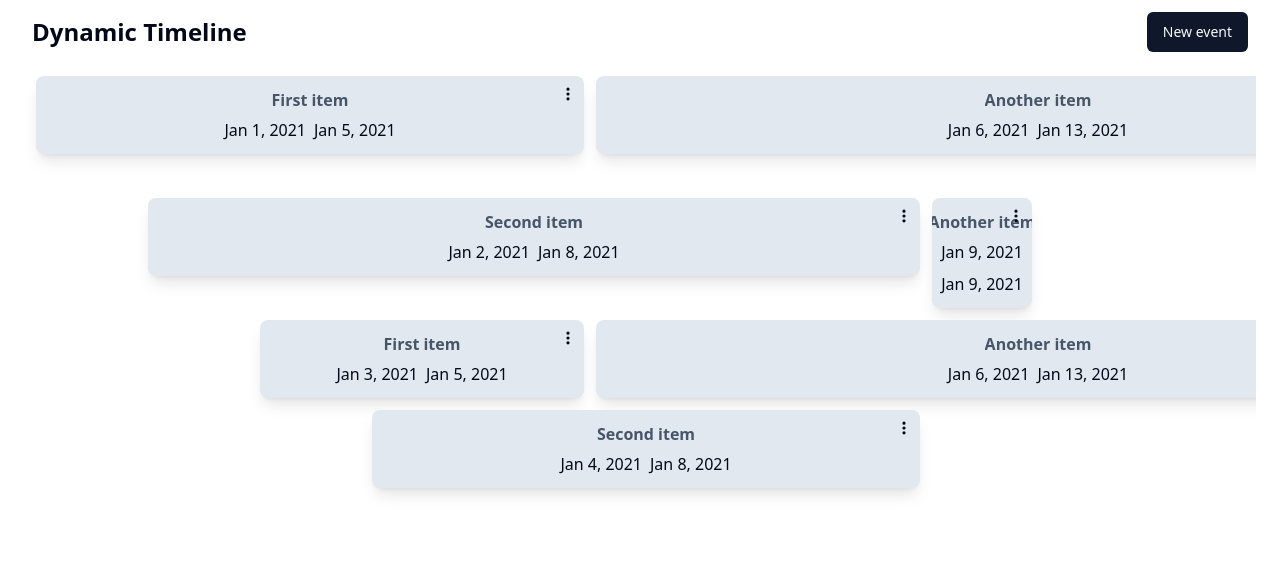
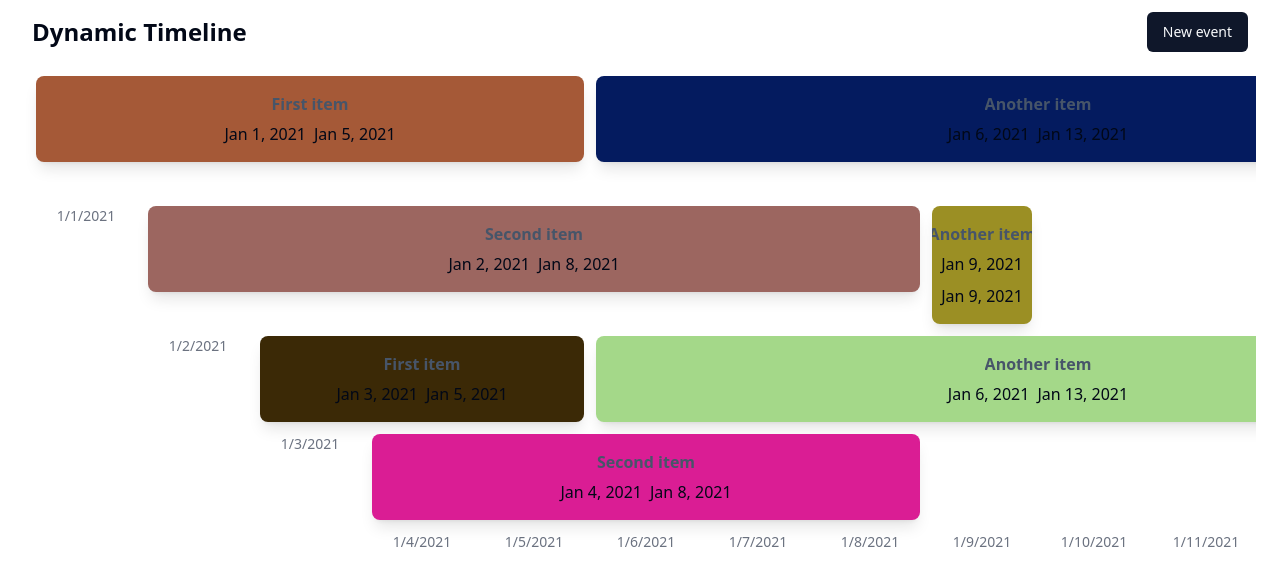
Before and after one commit to Hecris10/dynamic-timeline, a React (Vite) app: page / in a window 1280 px wide. Shown: the top 586 px of the page. Built offline with nearby package versions, Linux system fonts and the light colour scheme.

Commit message:
refactor: Improve TimelineItem component with editable name and date fields

```diff
--- a/src/components/TimeLine/index.tsx
+++ b/src/components/TimeLine/index.tsx
@@ -138,11 +138,21 @@ const Timeline = ({ events }: { events: TimelineItemData[] }) => {
             gridTemplateColumns: `repeat(${totalDays}, minmax(100px, 1fr))`,
           }}
         >
+          {Array.from({ length: totalDays }).map((_, index) => (
+            <div
+              key={index}
+              className="text-sm text-center text-gray-500"
+              style={{ gridColumn: index + 1 }}
+            >
+              {addDays(minDate, index).toLocaleDateString()}
+            </div>
+          ))}
           <CustomDragLayer
             minDate={minDate}
             totalDays={totalDays}
             rows={rows}
           />
+
           {rows.map((row, rowIndex) => (
             <React.Fragment key={rowIndex}>
               {row.map((item) => {
@@ -161,6 +171,7 @@ const Timeline = ({ events }: { events: TimelineItemData[] }) => {
                       gridColumnEnd: `span ${spanDays}`,
                       gridRowStart: rowIndex + 1,
                     }}
+                    className="relative"
                   >
                     <TimelineItem
                       item={item}
--- a/src/components/TimeLineItem/index.tsx
+++ b/src/components/TimeLineItem/index.tsx
@@ -1,8 +1,8 @@
-import React, { useState } from "react";
+import React, { useEffect, useRef, useState } from "react";
 import { useDrag } from "react-dnd";
 import { HiDotsVertical, HiPencil } from "react-icons/hi";
 import { MdDelete } from "react-icons/md";
-import { formatDate } from "../../lib/utils";
+import { cn, formatDate, getRandomColor } from "../../lib/utils";
 import { TimelineItemData } from "../TimeLine";
 import {
   DropdownMenu,
@@ -12,6 +12,7 @@ import {
   DropdownMenuSeparator,
   DropdownMenuTrigger,
 } from "../ui/dropdown-menu";
+import { Input } from "../ui/input";
 import {
   Tooltip,
   TooltipContent,
@@ -21,6 +22,7 @@ import {
 
 interface TimelineItemProps {
   item: TimelineItemData;
+
   updateItem: (updatedItem: TimelineItemData) => void;
   deleteItem: (deletedItem: TimelineItemData) => void;
 }
@@ -30,8 +32,16 @@ const TimelineItem = ({ item, updateItem, deleteItem }: TimelineItemProps) => {
     type: "timeline-item",
     item,
   }));
+  const inputNameRef = useRef<HTMLInputElement>(null);
+  const [isEditing, setIsEditing] = useState(false);
 
-  const [isEditing, setIsEditing] = useState(false);
+  useEffect(() => {
+    if (isEditing) {
+      setTimeout(() => {
+        inputNameRef.current?.focus();
+      }, 2000);
+    }
+  }, [isEditing]);
 
   const handleEditClick = () => {
     setIsEditing(true);
@@ -60,15 +70,20 @@ const TimelineItem = ({ item, updateItem, deleteItem }: TimelineItemProps) => {
     });
   };
 
+  const bgColor = getRandomColor();
+
   return (
     <div
       ref={drag}
-      className="flex flex-col gap-1 py-3 px-8 items-center relative justify-center bg-slate-200 shadow-lg rounded-lg cursor-grab  box-border whitespace-nowrap text-ellipsis overflow-hidden"
+      style={{ backgroundColor: bgColor }}
+      className={cn(
+        "inset-0 flex items-center justify-center p-4 px-2 overflow-hidden rounded-lg shadow-lg relateive text-ellipsis whitespace-nowrap"
+      )}
     >
-      <div className="absolute top-2 right-2">
+      <div className="absolute opacity-0 top-2 right-2 event-drop-down">
         <DropdownMenu>
-          <DropdownMenuTrigger>
-            <button>
+          <DropdownMenuTrigger autoFocus={false}>
+            <button type="button" autoFocus={false}>
               <HiDotsVertical />
             </button>
           </DropdownMenuTrigger>
@@ -91,25 +106,26 @@ const TimelineItem = ({ item, updateItem, deleteItem }: TimelineItemProps) => {
           <TooltipTrigger>
             {isEditing ? (
               <form onSubmit={handleSave} className="flex flex-col gap-2">
-                <input
+                <Input
+                  ref={inputNameRef}
                   type="text"
                   name="name"
                   defaultValue={item.name}
-                  className="border p-1"
                   autoFocus
+                  className="p-0 font-bold text-center border text-slate-600 bg-slate-200"
                 />
                 <div className="flex gap-2">
-                  <input
+                  <Input
                     type="date"
                     name="startDate"
                     defaultValue={item.start}
-                    className="border p-1"
+                    className="p-0 font-bold text-center border text-slate-600 bg-slate-200"
                   />
-                  <input
+                  <Input
                     type="date"
                     name="endDate"
                     defaultValue={item.end}
-                    className="border p-1"
+                    className="p-0 font-bold text-center border text-slate-600 bg-slate-200"
                   />
                 </div>
                 <button type="submit" className="hidden">
@@ -131,15 +147,15 @@ const TimelineItem = ({ item, updateItem, deleteItem }: TimelineItemProps) => {
               </>
             )}
           </TooltipTrigger>
-          <TooltipContent className="bg-slate-100 shadow-lg">
+          <TooltipContent className="shadow-lg bg-slate-100">
             <div>
-              <p className="text-ellipsis text-black font-bold">
+              <p className="font-bold text-black text-ellipsis">
                 {" "}
                 {item.name}{" "}
               </p>
               <div className="flex flex-wrap gap-1 text-slate-700">
                 <p> {formatDate(item.start)} </p>
-                <p className="text-center m-auto">-</p>{" "}
+                <p className="m-auto text-center">-</p>{" "}
                 <p> {formatDate(item.end)} </p>
               </div>
             </div>
--- a/src/index.css
+++ b/src/index.css
@@ -67,3 +67,10 @@
     @apply bg-background text-foreground;
   }
 }
+.event-drop-down {
+  @apply duration-300 ease-in-out transform transition-all;
+}
+
+.event-card:hover > .event-drop-down {
+  @apply opacity-100;
+}
```
